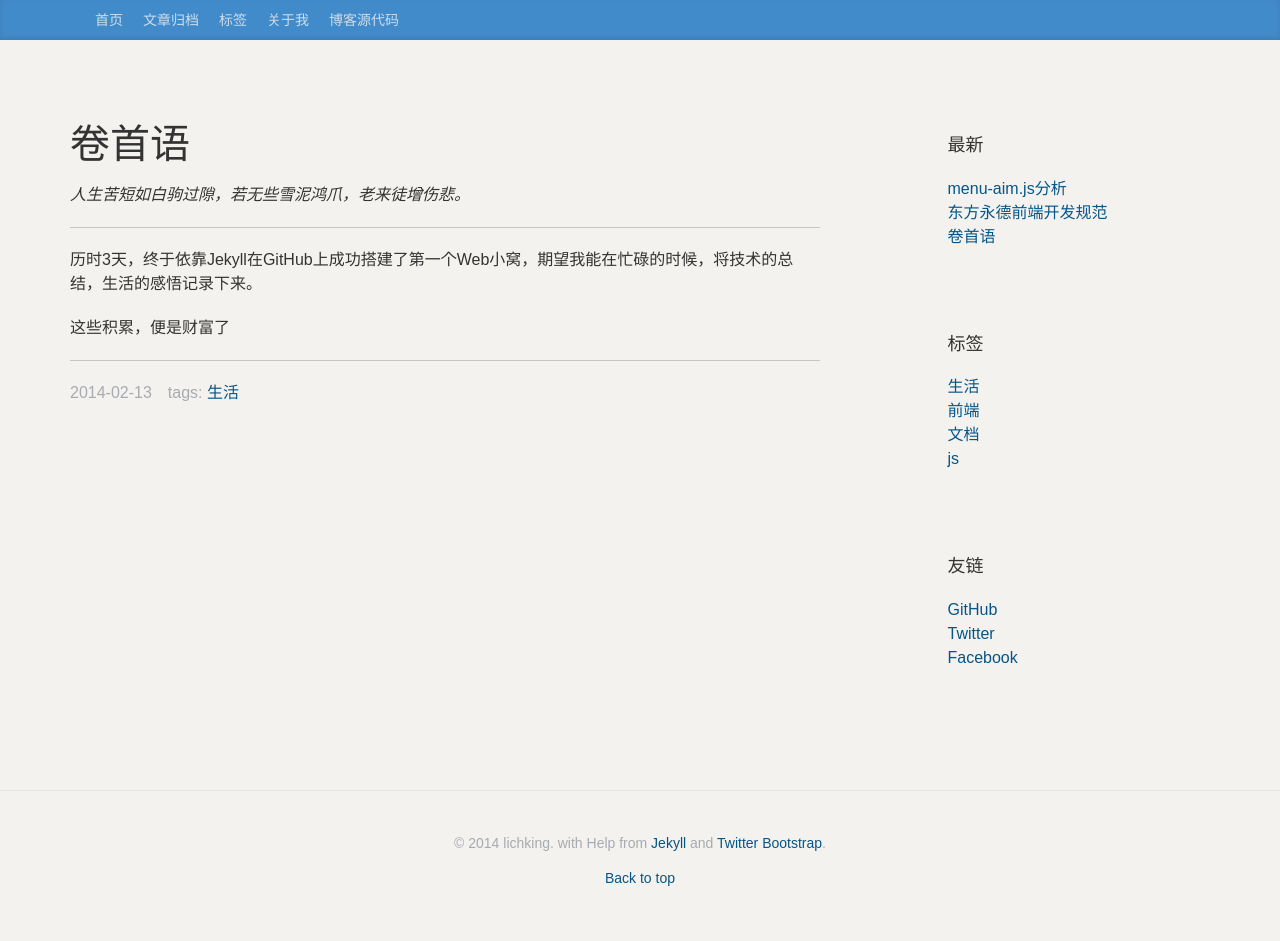
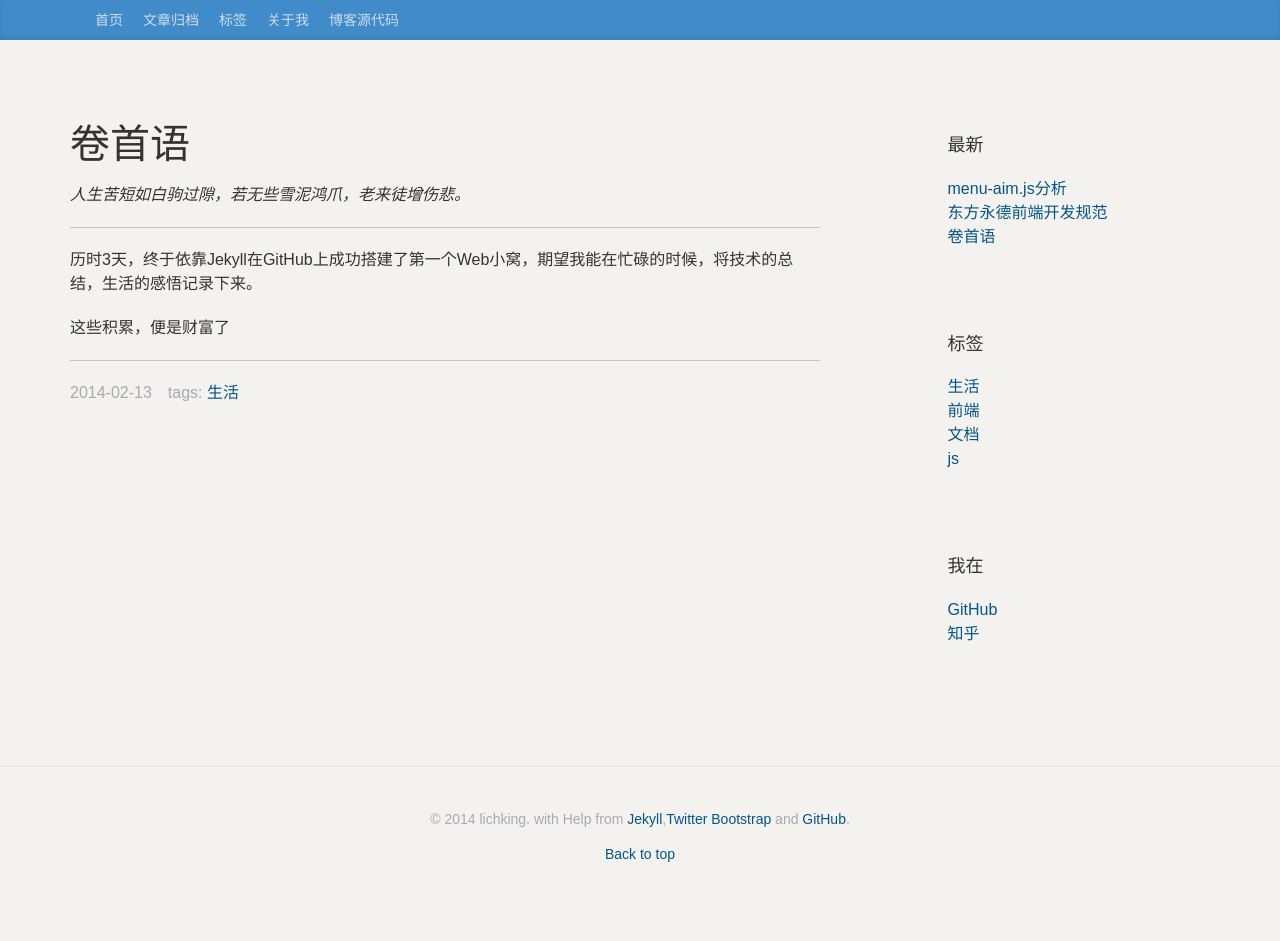
Before and after one commit to lichking1201/lichking1201.github.io, a Jekyll site: the page built from _posts/2014-02-13-HelloWord.md, in a window 1280 px wide. Built offline with Jekyll 4.4.1, drawn with Linux system fonts in a browser that asks for light colours; nearby versions of some CDN libraries; Markdown is read by kramdown in place of the engine named in the settings; comment, search, counter and statistics services are not loaded; after the commit the page ends 917 px from its top, so only the background shows below that.

```diff
--- a/_layouts/post.html
+++ b/_layouts/post.html
@@ -80,11 +80,23 @@
 					<time pubdate="{{ page.date | date_to_utc | date: '%Y-%m-%d' }}">{{ page.date | date_to_utc | date: "%Y-%m-%d" }}</time>&emsp;tags:
 
 					{% for tag in page.tags %}
-					<a href="/tags.html#{{ tag }}-ref">
-						{{ tag }}
-					</a>
+					<a href="/tags.html#{{ tag }}-ref">{{ tag }}</a>&ensp;
 					{% endfor %}
 				</p>
+				<!-- Duoshuo Comment BEGIN -->
+				<div class="ds-thread"></div>
+				<script type="text/javascript">
+					var duoshuoQuery = {short_name:"lichking1201"};
+					(function() {
+						var ds = document.createElement('script');
+						ds.type = 'text/javascript';ds.async = true;
+						ds.src = 'http://static.duoshuo.com/embed.js';
+						ds.charset = 'UTF-8';
+						(document.getElementsByTagName('head')[0]
+						|| document.getElementsByTagName('body')[0]).appendChild(ds);
+					})();
+				</script>
+			<!-- Duoshuo Comment END -->
 			</div>
 			<!--/.blog-main-->
 
@@ -115,22 +127,17 @@
 				</div>
 				<div class="sidebar-module">
 					<h4>
-						友链
+						我在
 					</h4>
 					<ol class="list-unstyled">
 						<li>
-							<a href="#">
+							<a href="https://github.com/lichking1201" target="_blank">
 								GitHub
 							</a>
 						</li>
 						<li>
-							<a href="#">
-								Twitter
-							</a>
-						</li>
-						<li>
-							<a href="#">
-								Facebook
+							<a href="http://www.zhihu.com/people/li-chen-32" target="_blank">
+								知乎
 							</a>
 						</li>
 					</ol>
@@ -143,7 +150,7 @@
 	<!--/.container-->
 	<div class="blog-footer">
 		<p>
-			© 2014 lichking. with Help from <a href="http://jekyllrb.com/">Jekyll</a> and <a href="http://getbootstrap.com">Twitter Bootstrap</a>.
+			© 2014 lichking. with Help from <a href="http://jekyllrb.com/" target="_blank">Jekyll</a>,<a href="http://getbootstrap.com" target="_blank">Twitter Bootstrap</a> and <a href="https://github.com" target="_blank">GitHub</a>.
 		</p>
 		<p>
 			<a href="#backtop">
```
